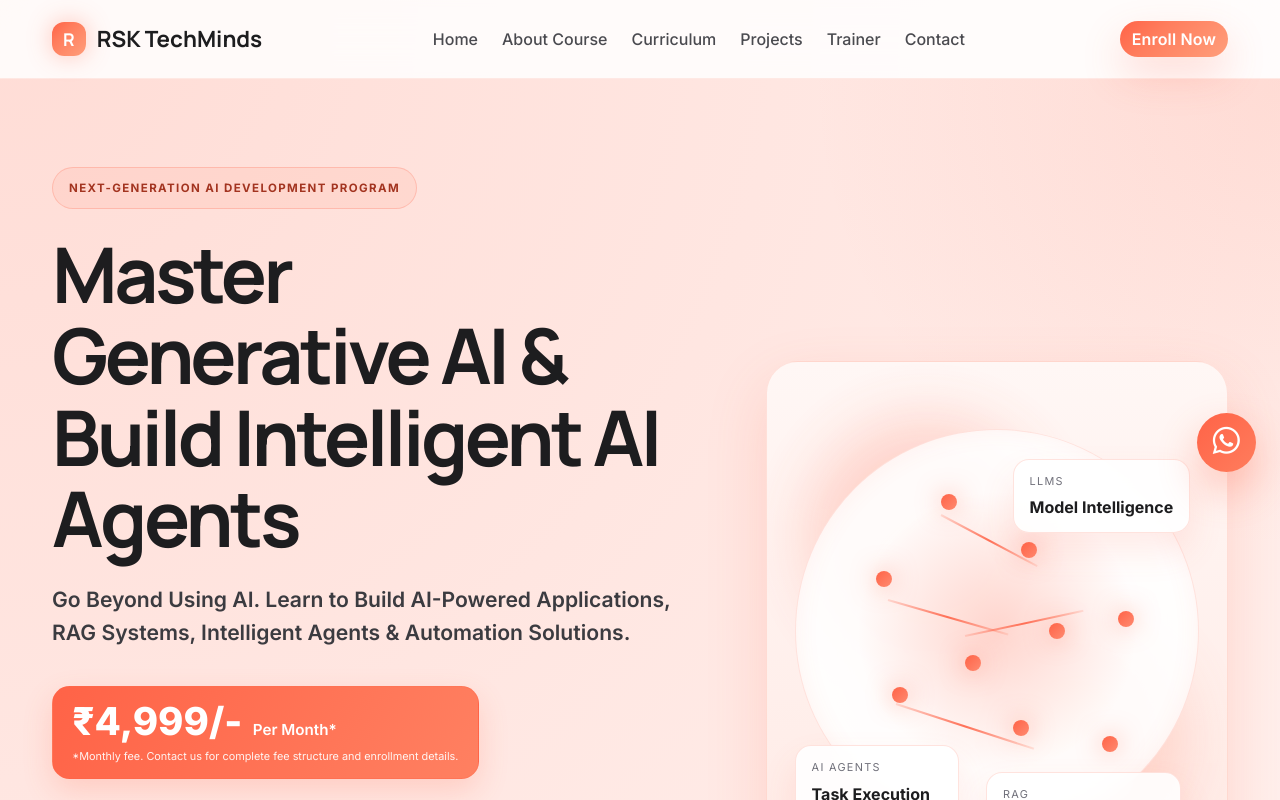
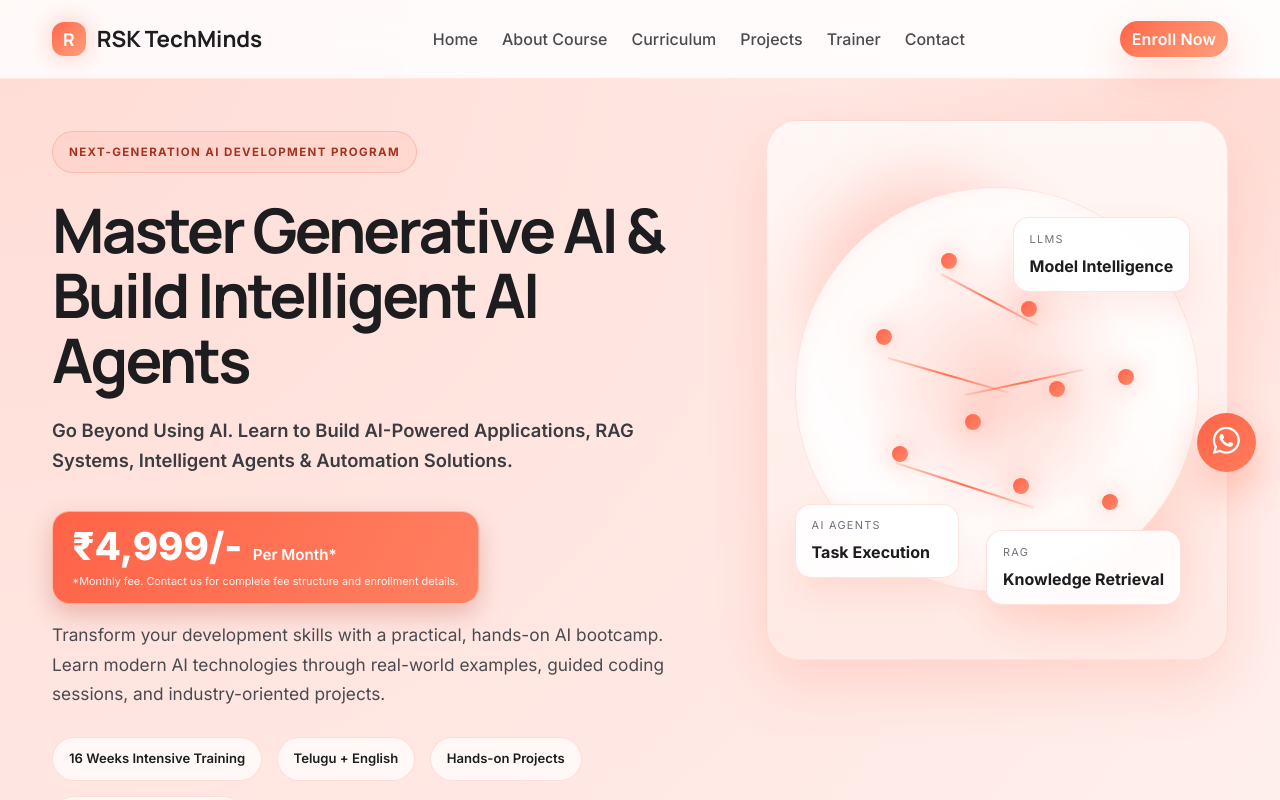
Before and after one commit to SatishKonduru/Gen-AI-Course, a React (Vite) app: page / in a window 1280 px wide. Shown: the top 800 px of the page. Built offline with nearby package versions, Linux system fonts and the light colour scheme.

Commit message:
Header section alignmentss

```diff
--- a/src/App.css
+++ b/src/App.css
@@ -159,7 +159,7 @@ h6 {
 
 .hero-section {
   position: relative;
-  padding: 5.5rem 0 4rem;
+  padding: 3.25rem 0 4rem;
 }
 
 .hero-section::before {
@@ -192,7 +192,7 @@ h6 {
 
 .hero-copy h1 {
   margin-top: 1.5rem;
-  font-size: clamp(2.8rem, 6vw, 5rem);
+  font-size: clamp(2.25rem, 4.8vw, 4rem);
   line-height: 1.06;
   letter-spacing: -0.045em;
   max-width: 620px;
@@ -202,7 +202,7 @@ h6 {
   margin-top: 1.5rem;
   max-width: 650px;
   color: #3b3b40;
-  font-size: clamp(1.1rem, 2vw, 1.32rem);
+  font-size: clamp(1rem, 1.7vw, 1.15rem);
   line-height: 1.6;
   font-weight: 600;
 }
@@ -250,11 +250,17 @@ h6 {
   max-width: 100%;
   margin-top: 1.25rem;
   padding: 0.9rem 1.2rem;
-  border: 1px solid rgba(255, 99, 71, 0.3);
+  border: 1px solid rgba(255, 255, 255, 0.45);
   border-radius: 1.1rem;
   background: linear-gradient(120deg, #ff6347, #ff8061);
-  box-shadow: 0 12px 30px rgba(255, 99, 71, 0.2);
+  box-shadow: 0 10px 24px rgba(173, 59, 39, 0.28);
   color: #fff;
+  transition: transform 0.25s ease, box-shadow 0.25s ease;
+}
+
+.course-price:hover {
+  transform: translateY(-5px);
+  box-shadow: 0 18px 34px rgba(173, 59, 39, 0.38);
 }
 
 .course-price-main {
@@ -294,6 +300,12 @@ h6 {
   background: linear-gradient(180deg, #fff7f5 0%, #ffeae5 100%);
   box-shadow: var(--shadow-soft);
   overflow: hidden;
+}
+
+@media (min-width: 992px) {
+  .hero-visual {
+    transform: translateY(-8.5rem);
+  }
 }
 
 .orb {
@@ -961,6 +973,29 @@ h6 {
   text-decoration: none;
 }
 
+.floating-whatsapp::after {
+  position: absolute;
+  right: calc(100% + 0.75rem);
+  padding: 0.45rem 0.75rem;
+  border-radius: 0.5rem;
+  background: #1f2937;
+  color: white;
+  content: "Let's Talk on WhatsApp";
+  font-size: 0.875rem;
+  font-weight: 600;
+  line-height: 1.2;
+  white-space: nowrap;
+  opacity: 0;
+  visibility: hidden;
+  transition: opacity 0.2s ease, visibility 0.2s ease;
+}
+
+.floating-whatsapp:hover::after,
+.floating-whatsapp:focus-visible::after {
+  opacity: 1;
+  visibility: visible;
+}
+
 .floating-whatsapp:hover {
   transform: translateY(-3px);
   box-shadow: 0 22px 45px rgba(255, 99, 71, 0.4);
@@ -1040,7 +1075,7 @@ h6 {
   }
 
   .hero-section {
-    padding: 3.25rem 0 2.5rem;
+    padding: 1.25rem 0 2.5rem;
   }
 
   .hero-section .row {
@@ -1057,14 +1092,14 @@ h6 {
 
   .hero-copy h1 {
     margin-top: 1.1rem;
-    font-size: clamp(2.35rem, 10vw, 3.4rem);
+    font-size: clamp(1.9rem, 8vw, 2.8rem);
     line-height: 1.06;
     letter-spacing: -0.045em;
   }
 
   .hero-subheadline {
     margin-top: 1rem;
-    font-size: 1.05rem;
+    font-size: 0.95rem;
     line-height: 1.55;
   }
 
@@ -1355,7 +1390,7 @@ h6 {
   }
 
   .hero-copy h1 {
-    font-size: 2.2rem;
+    font-size: 1.8rem;
   }
 
   .hero-visual {
```
